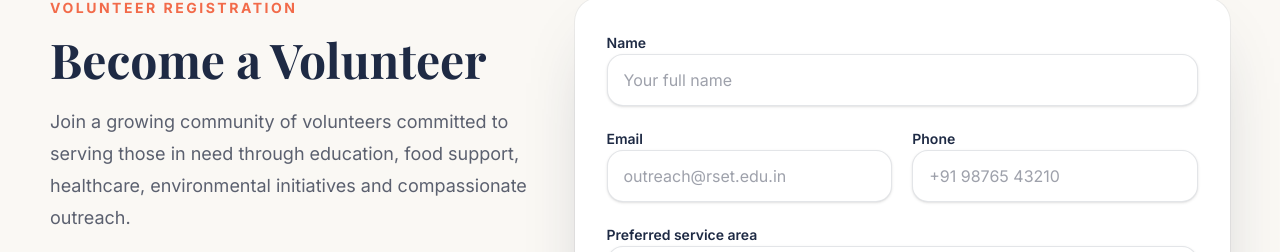
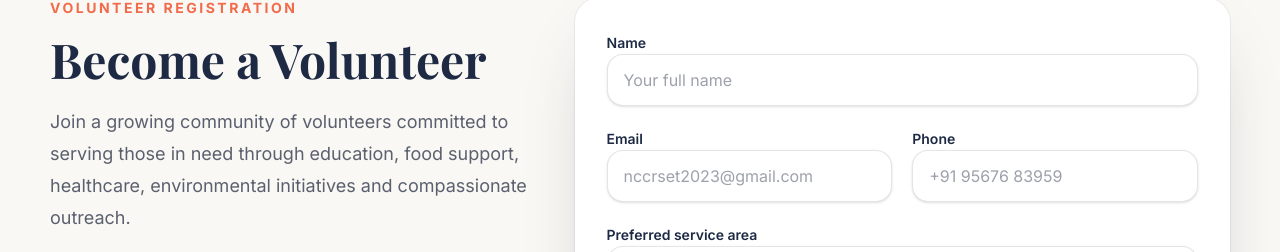
Before and after one commit to savioansel/action-for-happiness-ncc-rset, a Next.js app: page / in a window 1280 px wide. Shown: the part 4529-4781 px from the top of the page. Built offline with nearby package versions, Linux system fonts and the light colour scheme; a web font is replaced by a local one.

Commit message:
Update contact Details

```diff
--- a/data/site-content.ts
+++ b/data/site-content.ts
@@ -12,9 +12,9 @@ export const siteContent = {
     affiliation:
       "An Initiative of the NCC Unit, Rajagiri School of Engineering & Technology (RSET)",
     location: [
-      "Rajagiri School of Engineering & Technology",
-      "Rajagiri Valley",
-      "Kakkanad",
+      "Rajagiri School of Engineering & Technology,",
+      "Rajagiri Valley,",
+      "Kakkanad,",
       "Kochi, Kerala 682039",
     ],
   },
@@ -144,11 +144,11 @@ export const siteContent = {
   ] satisfies FAQItem[],
   contact: {
     emailLabel: "Email",
-    email: "outreach@rset.edu.in",
+    email: "nccrset2023@gmail.com",
     phoneLabel: "Phone",
-    phone: "+91 98765 43210",
+    phone: "+91 95676 83959",
     whatsappLabel: "WhatsApp",
-    whatsapp: "+91 98765 43210",
+    whatsapp: "+91 85903 76816",
   },
   images: {
     hero: {
```
Also changed, not shown: site-details.txt (added).
